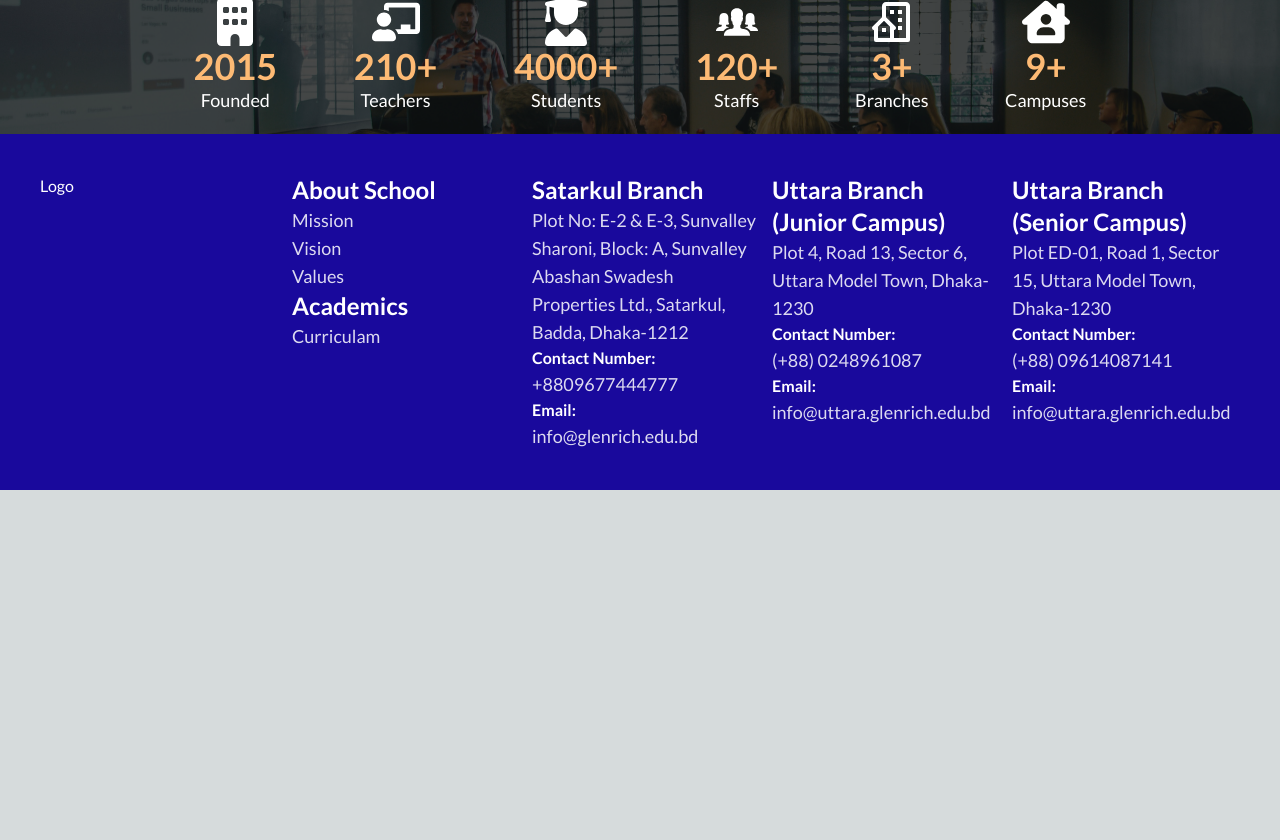
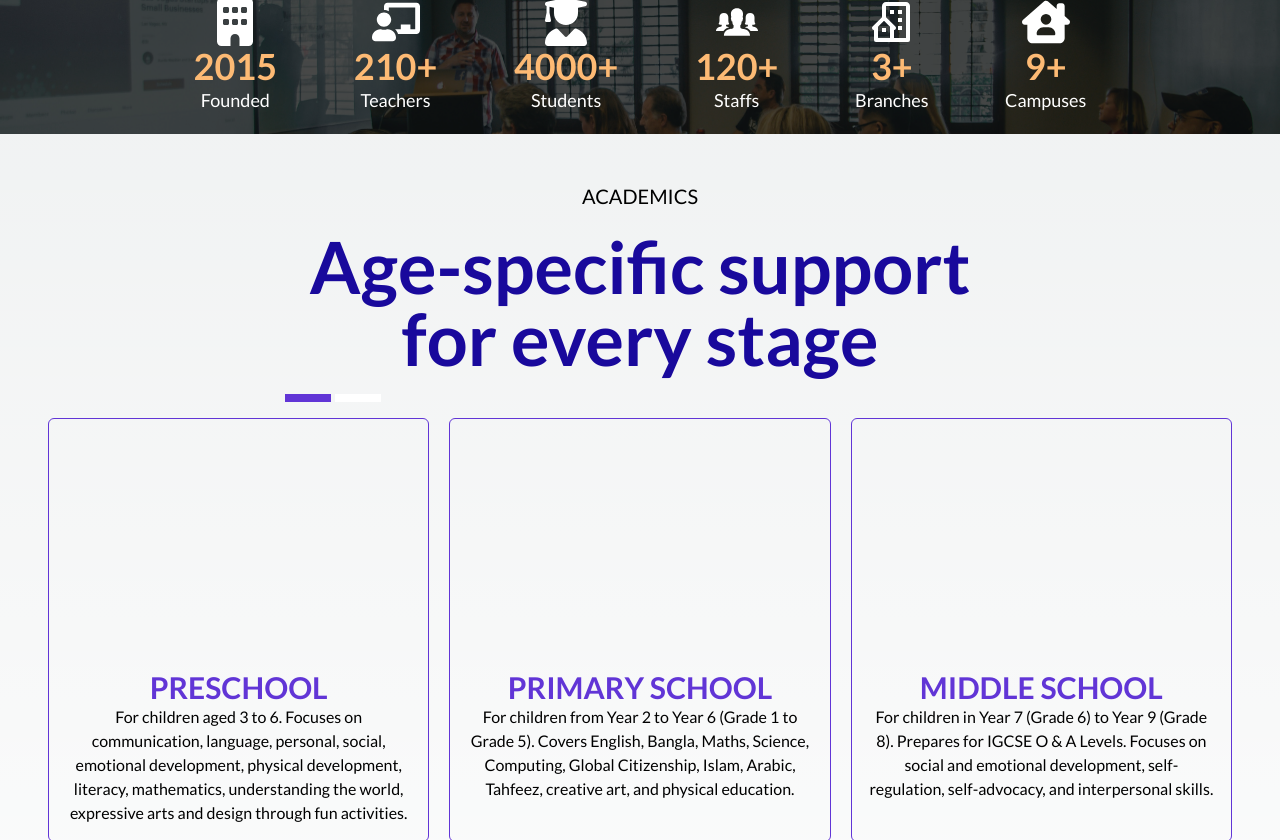
Before and after one commit to ifshad/zariq-interview-assignment, a Next.js app: page / in a window 1280 px wide. Shown: the part 1960-2800 px from the top of the page. Before the commit the page ends 2450 px from the top, so only its background shows below. Built offline with nearby package versions, Linux system fonts and the light colour scheme.

Commit message:
age specific cards added and common styles handles in one place

```diff
--- a/app/globals.css
+++ b/app/globals.css
@@ -34,6 +34,21 @@ body {
 
 @layer components {
   .btn {
-    @apply py-2 px-4 bg-secondary-color hover:bg-accent-color hover:scale-105 rounded-full text-primary-color text-opacity-90 hover:text-opacity-100 transition-all duration-500
+    @apply py-2 px-4 bg-secondary-color hover:bg-accent-color hover:scale-105 rounded-full text-primary-color text-opacity-90 hover:text-opacity-100 transition-all duration-500;
+  }
+  .card {
+    @apply p-4 border border-secondary-color rounded-md hover:shadow-xl cursor-default;
+  }
+  .card-img {
+    @apply hover:scale-105 transition-all duration-500;
+  }
+  .card-title {
+    @apply text-3xl text-secondary-color font-bold;
+  }
+  .section-title {
+    @apply text-3xl md:text-7xl font-bold text-accent-color mb-5
+  }
+  .section-category {
+    @apply md:text-xl mb-5
   }
 }
--- a/app/page.js
+++ b/app/page.js
@@ -1,4 +1,5 @@
 import AboutSection from "@/components/AboutSection/page";
+import AgeSupport from "@/components/AgeSupport/page";
 import Banner from "@/components/Banner/page";
 import ExamReminder from "@/components/ExamReminder/page";
 import HistorySection from "@/components/HistorySection/page";
@@ -9,6 +10,7 @@ export default function Home() {
       <Banner />
       <AboutSection />
       <HistorySection />
+      <AgeSupport />
       <ExamReminder />
     </div>
   );
--- a/components/AboutSection/page.jsx
+++ b/components/AboutSection/page.jsx
@@ -6,8 +6,8 @@ export default function AboutSection() {
     <div className="container md:p-12">
       {/* Title */}
       <div className="w-3/5 mx-auto">
-        <p className="md:text-xl mb-5">ABOUT US</p>
-        <h1 className="md:text-7xl font-bold text-accent-color mb-5">
+        <p className="section-category">ABOUT US</p>
+        <h1 className="section-title">
           We are here to help parents raise happy and healthy children
         </h1>
         <BoldBorder />
@@ -20,7 +20,7 @@ export default function AboutSection() {
         </div>
         {/* Text */}
         <div className="md:col-span-5 md:p-10">
-          <p className="md:text-xl mb-5">
+          <p className="section-category">
             Reverie School is an English medium school currently catering for
             students from Playgroup to Grade 7. Following the Edexcel
             curriculum, Reverie School intends to deliver excellent educational
--- /dev/null
+++ b/components/AgeSupport/page.jsx
@@ -0,0 +1,30 @@
+import { ageSpecificSupport } from "@/constants/navigationData";
+import React from "react";
+import BoldBorder from "../BoldBorder/page";
+
+export default function AgeSupport() {
+  return (
+    <div className="container md:p-12 text-center">
+      {/* Title */}
+      <div className="w-3/5 mx-auto">
+        <p className="section-category">ACADEMICS</p>
+        <h1 className="section-title">
+          Age-specific support for every stage
+        </h1>
+        <BoldBorder />
+      </div>
+      {/* Cards */}
+      <div className="grid grid-cols-1 md:grid-cols-3 gap-5">
+        {ageSpecificSupport.map((item) => (
+          <div key={item.id} className="grid md:grid-rows-5 card">
+            <div className="md:row-span-3"></div>
+            <div className="md:row-span-2">
+              <h1 className="card-title">{item.program}</h1>
+              <p>{item.description}</p>
+            </div>
+          </div>
+        ))}
+      </div>
+    </div>
+  );
+}
--- a/components/Banner/page.jsx
+++ b/components/Banner/page.jsx
@@ -9,12 +9,12 @@ export default function Banner() {
     <div className="container grid grid-cols-1 md:grid-cols-8 md:p-12">
       {/* Text */}
       <div className="md:col-span-5 md:p-10">
-        <p className="md:text-xl mb-5">Learn . Play. Explore</p>
-        <h1 className="md:text-7xl font-bold text-accent-color mb-5">
+        <p className="section-category">Learn . Play. Explore</p>
+        <h1 className="section-title">
           A safe and joyful place for your lovely children
         </h1>
         <BoldBorder />
-        <p className="md:text-xl mb-5">
+        <p className="section-category">
           Assalamu Alaikum! Welcome to Reverie School, where academic excellence
           meets moral values. Located at Bashundhara Residential Area in Dhaka,
           our English medium institution offers a holistic education, nurturing
--- a/components/HistorySection/page.jsx
+++ b/components/HistorySection/page.jsx
@@ -9,10 +9,10 @@ export default function HistorySection() {
       <div className="absolute bg-black opacity-70 inset-0"></div>
       {/* Title */}
       <div className="relative w-4/5 mx-auto md:p-10 text-primary-color">
-        <p className="md:text-xl mb-5 text-orange-300">ABOUT US</p>
-        <h1 className="md:text-7xl font-bold mb-5">History of our school</h1>
+        <p className="section-category text-orange-300">ABOUT US</p>
+        <h1 className="section-title text-primary-color">History of our school</h1>
         <BoldBorder />
-        <p className="md:text-xl mb-5">
+        <p className="section-category">
           The Averroes International School is recognized by the Bangladesh
           Ministry of Education and authorized by British Council and Edexcel as
           an English –medium educational institution for both Primary and
--- a/constants/navigationData.js
+++ b/constants/navigationData.js
@@ -203,3 +203,24 @@ export const schoolInfo = [
     icon: <FaHouseChimneyUser />,
   },
 ];
+
+export const ageSpecificSupport = [
+  {
+    id: 1,
+    program: "PRESCHOOL",
+    description:
+      "For children aged 3 to 6. Focuses on communication, language, personal, social, emotional development, physical development, literacy, mathematics, understanding the world, expressive arts and design through fun activities.",
+  },
+  {
+    id: 2,
+    program: "PRIMARY SCHOOL",
+    description:
+      "For children from Year 2 to Year 6 (Grade 1 to Grade 5). Covers English, Bangla, Maths, Science, Computing, Global Citizenship, Islam, Arabic, Tahfeez, creative art, and physical education.",
+  },
+  {
+    id: 3,
+    program: "MIDDLE SCHOOL",
+    description:
+      "For children in Year 7 (Grade 6) to Year 9 (Grade 8). Prepares for IGCSE O & A Levels. Focuses on social and emotional development, self-regulation, self-advocacy, and interpersonal skills.",
+  },
+];
```
